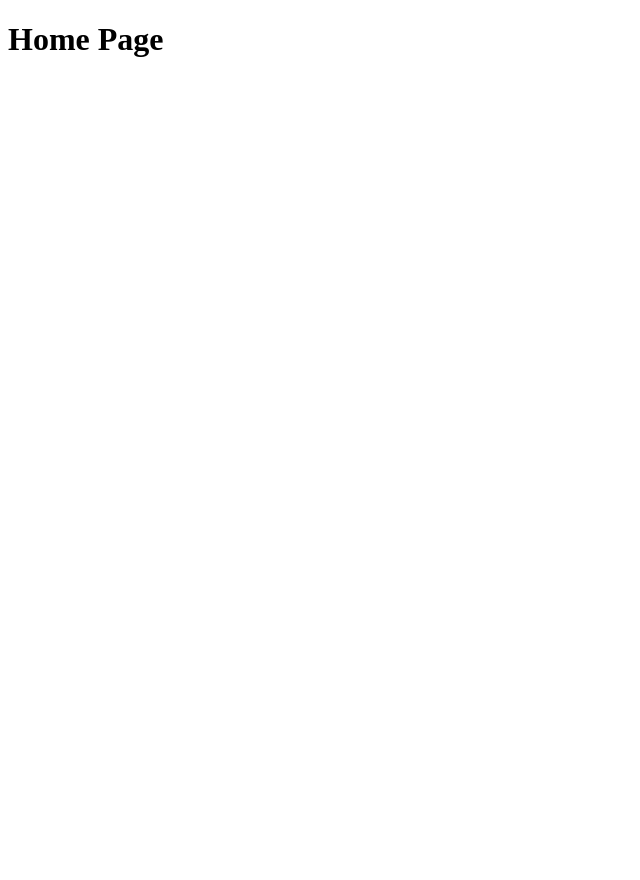
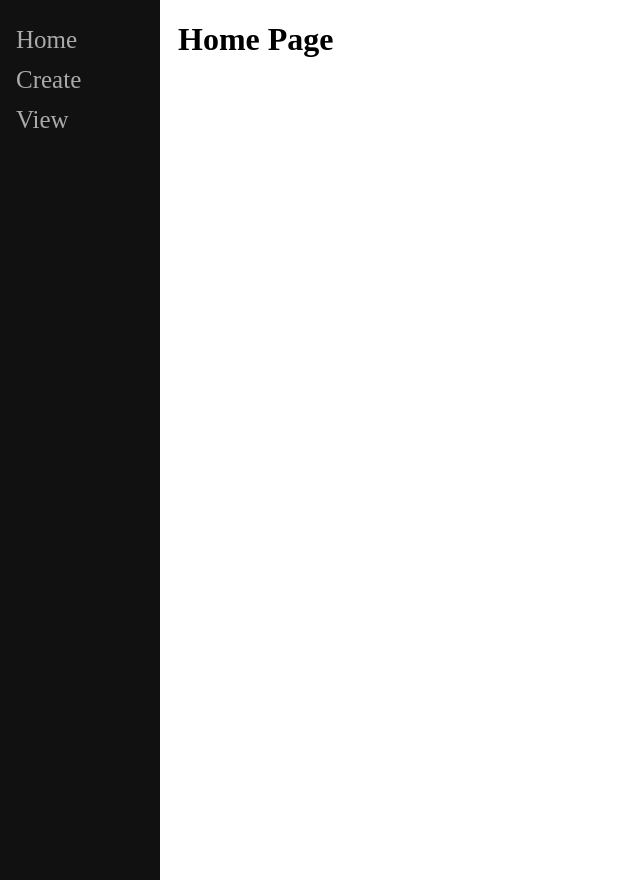
Before and after one commit to Gabriel-Spinola/Sistema-De-Cadastro, a Django app: page / in a window 1280 px wide. Before the commit the part shown is almost empty. Shown: the whole page, without its empty margins (0-640 px from the left). Run offline with Django 4.2, Linux system fonts and the light colour scheme.

Commit message:
adding style

```diff
--- /dev/null
+++ b/login/main/static/main/style.css
@@ -0,0 +1,28 @@
+aside {
+    height: 100%;
+    width: 160px;
+    position: fixed;
+    z-index: 1;
+    top: 0;
+    left: 0;
+    background-color: #111;
+    overflow-x: hidden;
+    padding-top: 20px;
+}
+
+aside a {
+    padding: 6px 8px 6px 16px;
+    text-decoration: none;
+    font-size: 25px;
+    color: #aaaaaa;
+    display: block;
+}
+
+aside a:hover {
+    color: #f1f1f1;
+}
+
+main {
+    margin-left: 160px;
+    padding: 0 10px;
+}
--- a/login/main/templates/main/base.html
+++ b/login/main/templates/main/base.html
@@ -4,14 +4,25 @@
         <meta charset="UTF-8">
         <meta http-equiv="X-UA-Compatible" content="IE=edge">
         <meta name="viewport" content="width=device-width, initial-scale=1.0">
+
+        {% load static %}
+
+        <link rel="stylesheet" type="text/css" href="{% static 'main/style.css' %}">
+
         <title>{% block title %} Default Title {% endblock %}</title>
     </head>
 
     <body>
-        <div id="content" name="content">
+        <aside class="sidenav">
+            <a href="/">Home</a>
+            <a href="/create">Create</a>
+            <a href="/2">View</a>
+        </aside>
+
+        <main id="content" name="content">
             {% block content %} <!--Content Block (Where all content from son pages goes)-->
 
             {% endblock %}
-        </div> <!--#content-->
+        </main> <!--#content-->
     </body>
 </html>
```
